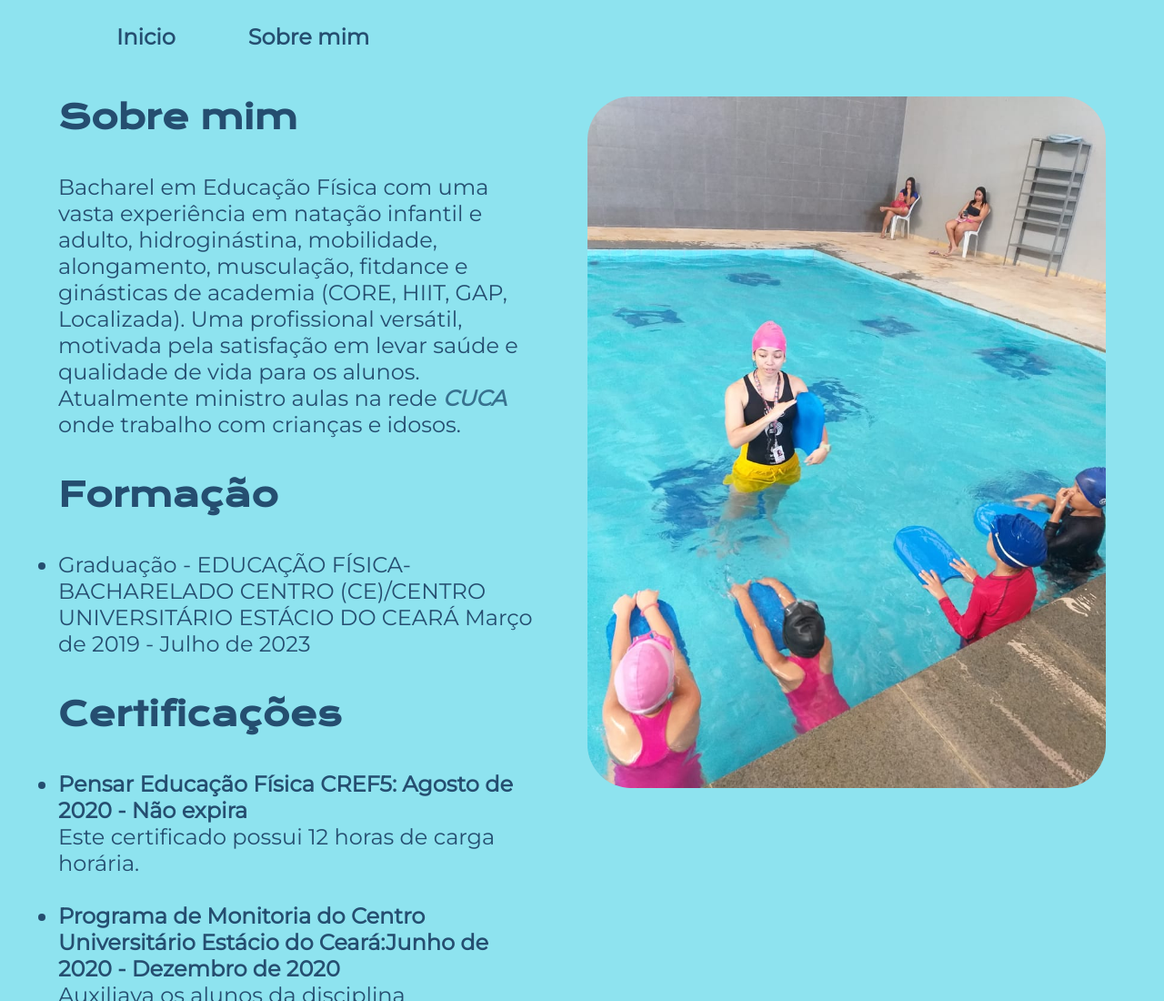
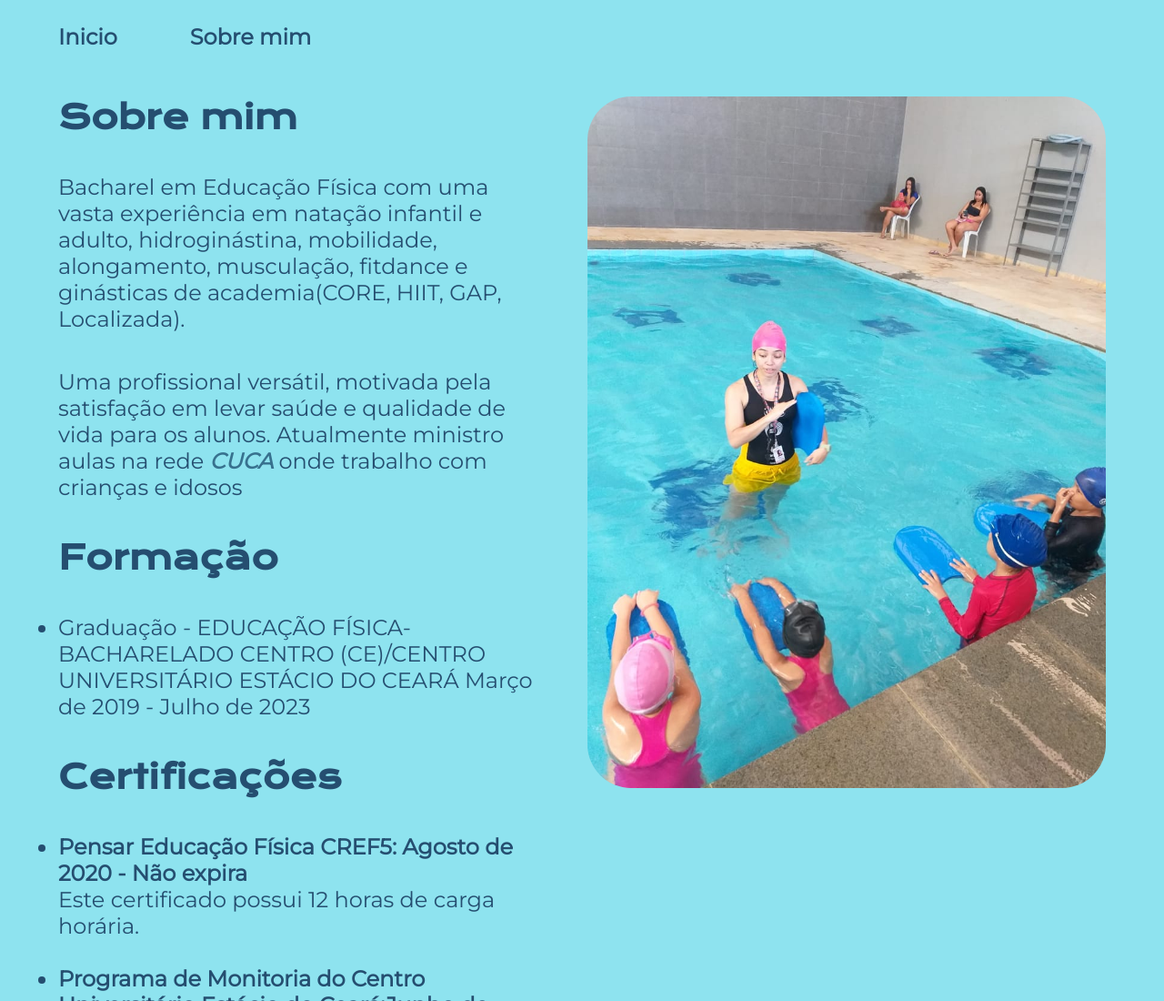
Before and after one commit to rodrigomouratavares/PortfolioVivi, a plain HTML site: page sobre-mim.html in a window 1280 px wide. Shown: the top 1100 px of the page at 91% size. Drawn offline with nearby package versions, Linux system fonts and the light colour scheme.

Commit message:
Centralizado

```diff
--- a/css/style.css
+++ b/css/style.css
@@ -42,7 +42,7 @@ strong{
 
 .navegacao{
 
-   padding: 2% 0 2% 10%;
+   padding: 2% 0% 2% 5%;
 
 }
 .navegacao__menu{
--- a/sobre-mim.html
+++ b/sobre-mim.html
@@ -20,10 +20,9 @@
     <section class="apresentacao__conteudo">
 
     <h1 class="apresentacao__conteudo__titulo"><strong>Sobre mim</strong></h1>
-    <p class="apresentacao__conteudo__descricao">Bacharel em Educação Física com uma vasta experiência em natação infantil e adulto, hidroginástina, mobilidade, alongamento,
-        musculação, fitdance e ginásticas de academia (CORE, HIIT, GAP, Localizada). Uma profissional versátil, motivada
-        pela satisfação em levar saúde e qualidade de vida para os alunos. Atualmente ministro aulas na rede <strong><a class="rede-cuca" href="https://juventude.fortaleza.ce.gov.br/rede-cuca" target="_blank">CUCA</a></strong> onde trabalho com crianças e idosos.</p>
-
+    <p class="apresentacao__conteudo__descricao">Bacharel em Educação Física com uma vasta experiência em natação infantil e adulto, hidroginástina, mobilidade, alongamento, musculação, fitdance e ginásticas de academia(CORE, HIIT, GAP, Localizada).
+    </p>
+    <p class="apresentacao__conteudo__descricao">Uma profissional versátil, motivada pela satisfação em levar saúde e qualidade de vida para os alunos. Atualmente ministro aulas na rede <strong><a class="rede-cuca" href="https://juventude.fortaleza.ce.gov.br/rede-cuca" target="_blank">CUCA</a></strong> onde trabalho com crianças e idosos</p>
         <h2 class="apresentacao__conteudo__titulo">Formação</h2>
     <ul>
         <li class="apresentacao__conteudo__descricao">Graduação - EDUCAÇÃO FÍSICA- BACHARELADO
```
Also changed, not shown: index.html (+1 -1 lines).
